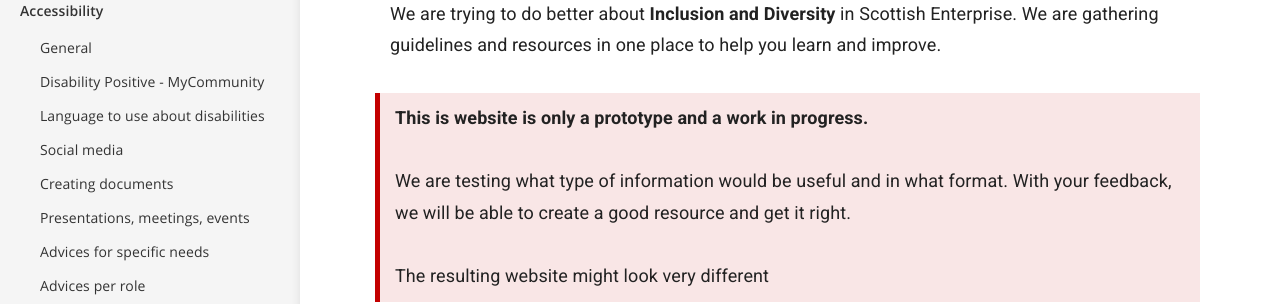
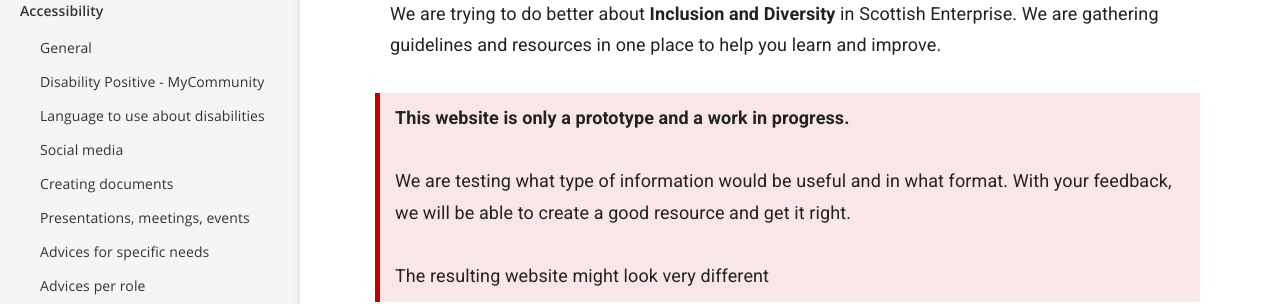
Before and after one commit to numbat70/inclusion2021, a Jekyll site: the page built from index.md, in a window 1280 px wide and 900 px high. Shown: the part 193-497 px from the top of the window. Built offline with Jekyll 4.4.1, drawn with Linux system fonts in a browser that asks for light colours.

Commit message:
SK - fix typo

```diff
--- a/index.md
+++ b/index.md
@@ -6,7 +6,7 @@ We are trying to do better about **Inclusion and Diversity** in Scottish Enterpr
 We are gathering guidelines and resources in one place to help you learn and improve.
 
 <blockquote class="red">
-  <p><strong>This is website is only a prototype and a work in progress.</strong></p>
+  <p><strong>This website is only a prototype and a work in progress.</strong></p>
   <p>We are testing what type of information would be useful and in what format. With your feedback, we will be able to create a good resource and get it right.</p>
   <p>The resulting website might look very different</p>
 </blockquote>
```
